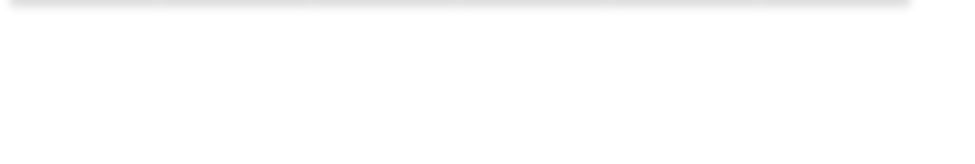
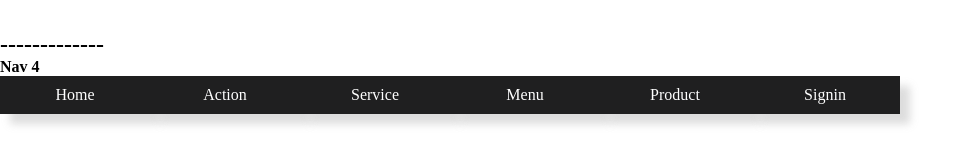
Before and after one commit to Poojamodhiya/Navigation, a plain HTML site: page index.html in a window 1280 px wide. Shown: the part 293-457 px from the top of the page, without its empty margins (0-975 px from the left). Drawn offline with Linux system fonts and the light colour scheme.

Commit message:
initial commit

```diff
--- a/index.html
+++ b/index.html
@@ -40,5 +40,17 @@
         <li><a href="#">Product</a></li>
         <li><a href="#">Login</a></li>
     </ul>
+    <br><br><br><br>
+    <h2>-------------</h2>
+    <h4>Nav 4</h4>
+    <!-- <ul class="nav_3"> -->
+    <ul>
+        <li><a href="#">Home</a></li>
+        <li><a href="#">Action</a></li>
+        <li><a href="#">Service</a></li>
+        <li><a href="#">Menu</a></li>
+        <li><a href="#">Product</a></li>
+        <li><a href="#">Signin</a></li>
+    </ul>
 </body>
 </html>
```
